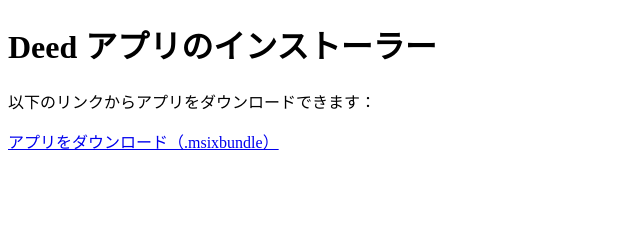
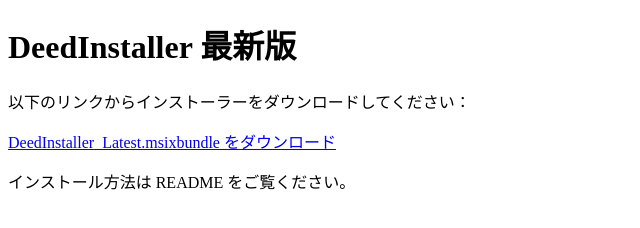
Before and after one commit to kouryan6221/kouryan-lab, a plain HTML site: page index.html in a window 1280 px wide. Shown: the whole page, without its empty margins (0-640 px from the left). Drawn offline with Linux system fonts and the light colour scheme.

Commit message:
Update index.html

```diff
--- a/index.html
+++ b/index.html
@@ -2,13 +2,14 @@
 <html lang="ja">
 <head>
   <meta charset="UTF-8">
-  <title>Deed アプリの配布ページ</title>
+  <title>DeedInstaller ダウンロード</title>
 </head>
 <body>
-  <h1>Deed アプリのインストーラー</h1>
-  <p>以下のリンクからアプリをダウンロードできます：</p>
-<a href="https://drive.google.com/uc?export=download&id=12JWR9xl-txKTqn_-Iru1UUKQojnycs8R" target="_blank">
-    アプリをダウンロード（.msixbundle）
-</a>
+  <h1>DeedInstaller 最新版</h1>
+  <p>以下のリンクからインストーラーをダウンロードしてください：</p>
+  <a href="https://drive.google.com/uc?export=download&id=1d65-yXAYzSTj6s6SKFsmP64ZoEhG1lB8" download>
+    DeedInstaller_Latest.msixbundle をダウンロード
+  </a>
+  <p>インストール方法は README をご覧ください。</p>
 </body>
 </html>
```
